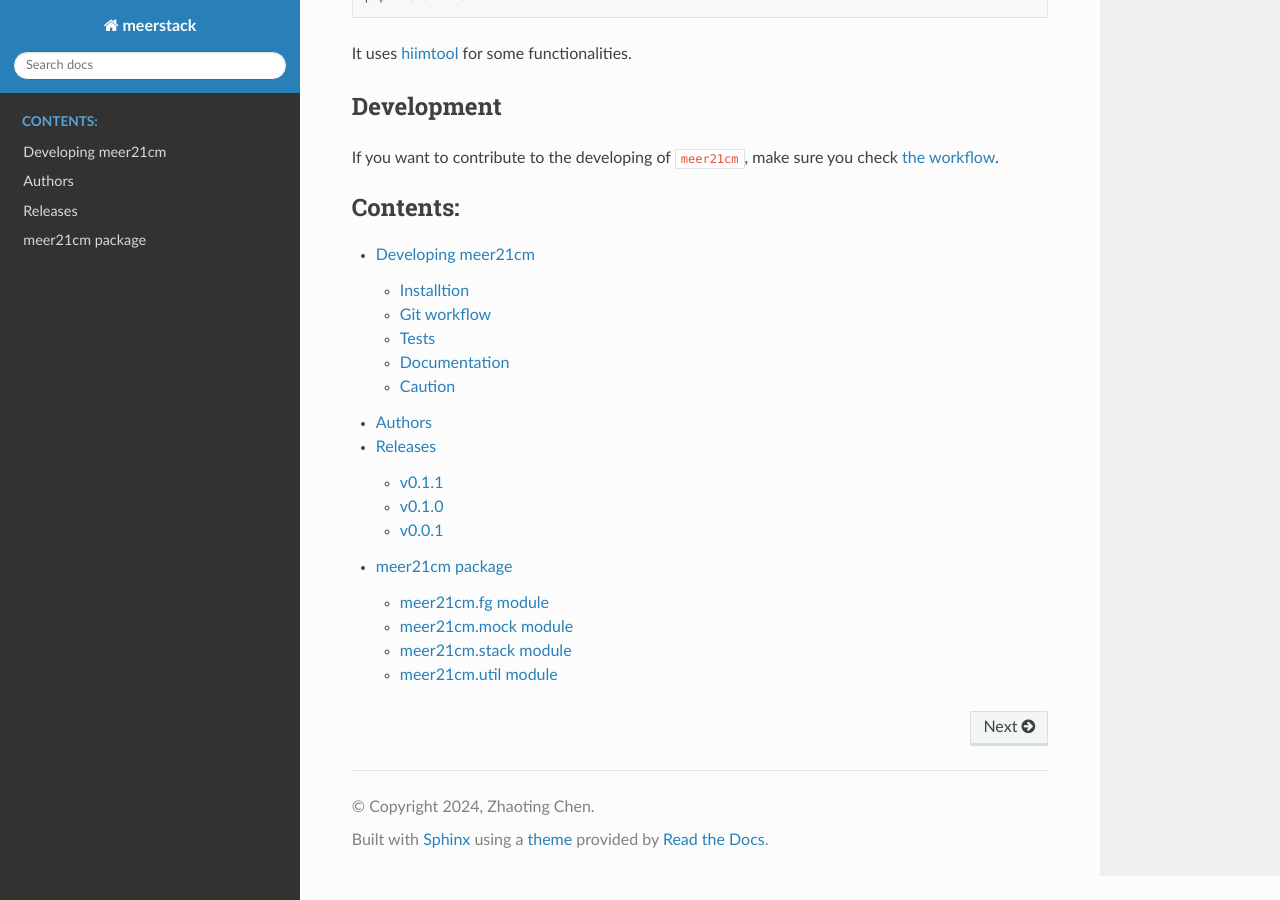
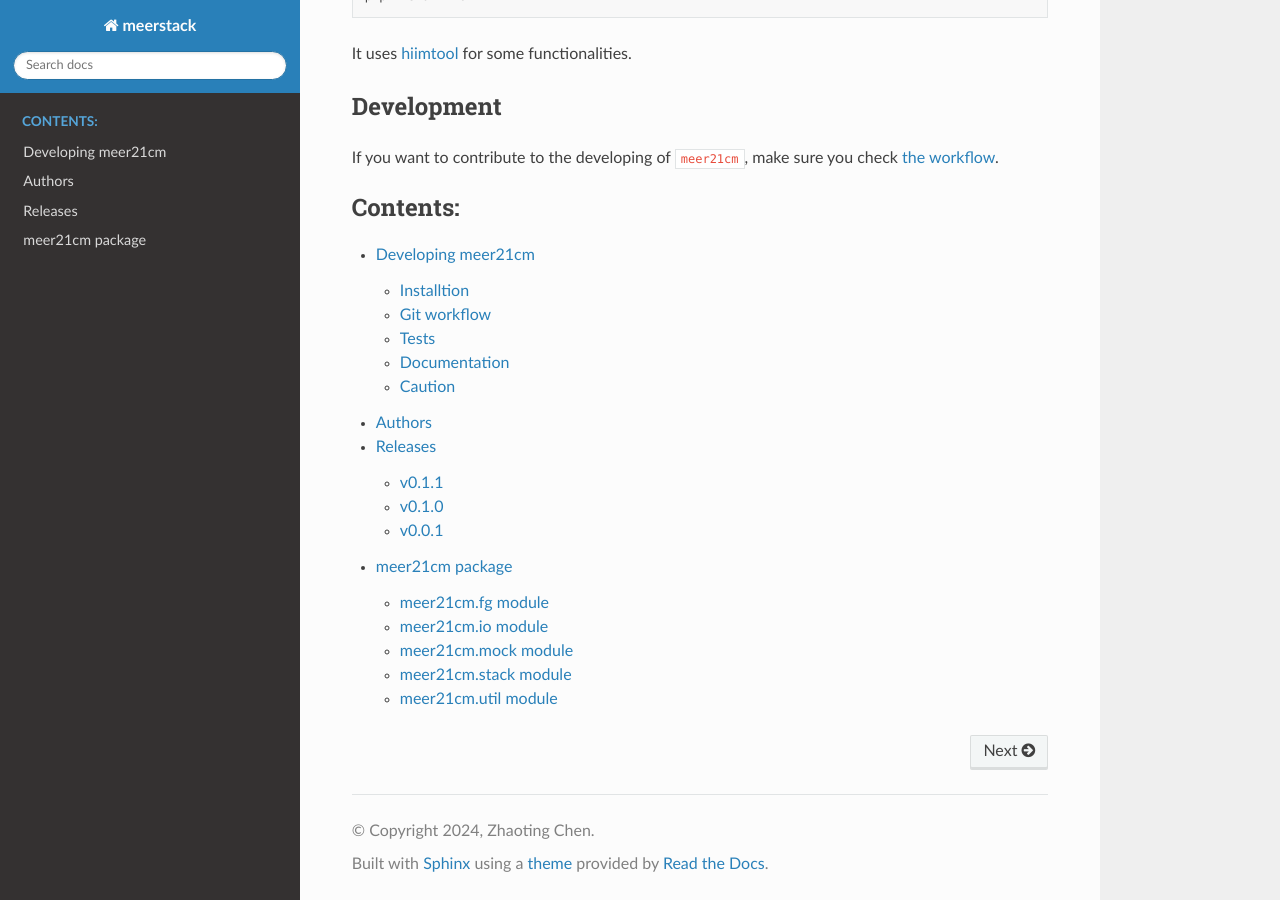
Before and after one commit to zhaotingchen/meer21cm, a Sphinx documentation site: the page built from docs/source/index.rst, in a window 1280 px wide and 900 px high, scrolled down 517 px. Built offline with Sphinx 7.4.7 and the Read the Docs theme 2.0.0, drawn with Linux system fonts in a browser that asks for light colours.

Commit message:
add io docs

```diff
--- a/docs/source/meer21cm.rst
+++ b/docs/source/meer21cm.rst
@@ -6,6 +6,14 @@ meer21cm.fg module
 ------------------
 
 .. automodule:: meer21cm.fg
+   :members:
+   :undoc-members:
+   :show-inheritance:
+
+meer21cm.io module
+------------------
+
+.. automodule:: meer21cm.io
    :members:
    :undoc-members:
    :show-inheritance:
```
